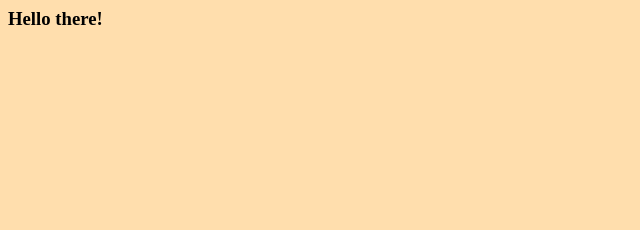
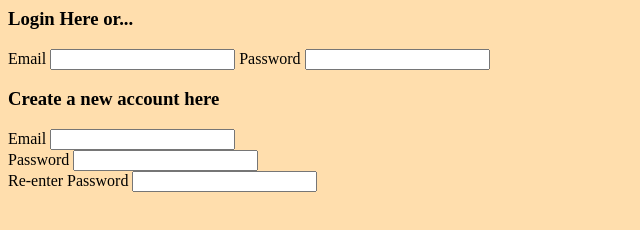
Before and after one commit to joshbivens/localStorage_login, a plain HTML site: page index.html in a window 1280 px wide. Shown: the whole page, without its empty margins (0-640 px from the left). Drawn offline with Linux system fonts and the light colour scheme.

Commit message:
Added login and create account sections

```diff
--- a/index.html
+++ b/index.html
@@ -4,7 +4,22 @@
     <link href="styles.css" rel="stylesheet"/>
   </head>
   <body>
-    <div class="card"></div>
+    <div id="login">
+      <h3>Login Here or...</h3>
+      <label for="email">Email</label>
+      <input id="email" name="email" type="text" />
+      <label for="password">Password</label>
+      <input id="password" name="password" type="text" />
+    </div>
+    <div id="create">
+      <h3>Create a new account here</h3>
+      <label for="createEmail">Email</label>
+      <input name="createEmail" type="text" /><br/>
+      <label for="createPassword">Password</label>
+      <input name="createPassword" type="text" /><br/>
+      <label for="confirmPassword">Re-enter Password</label>
+      <input name="confirmPassword" type="text" value=""/>
+    </div>
     <script src="login.js"></script>
   </body>
 </html>
```
